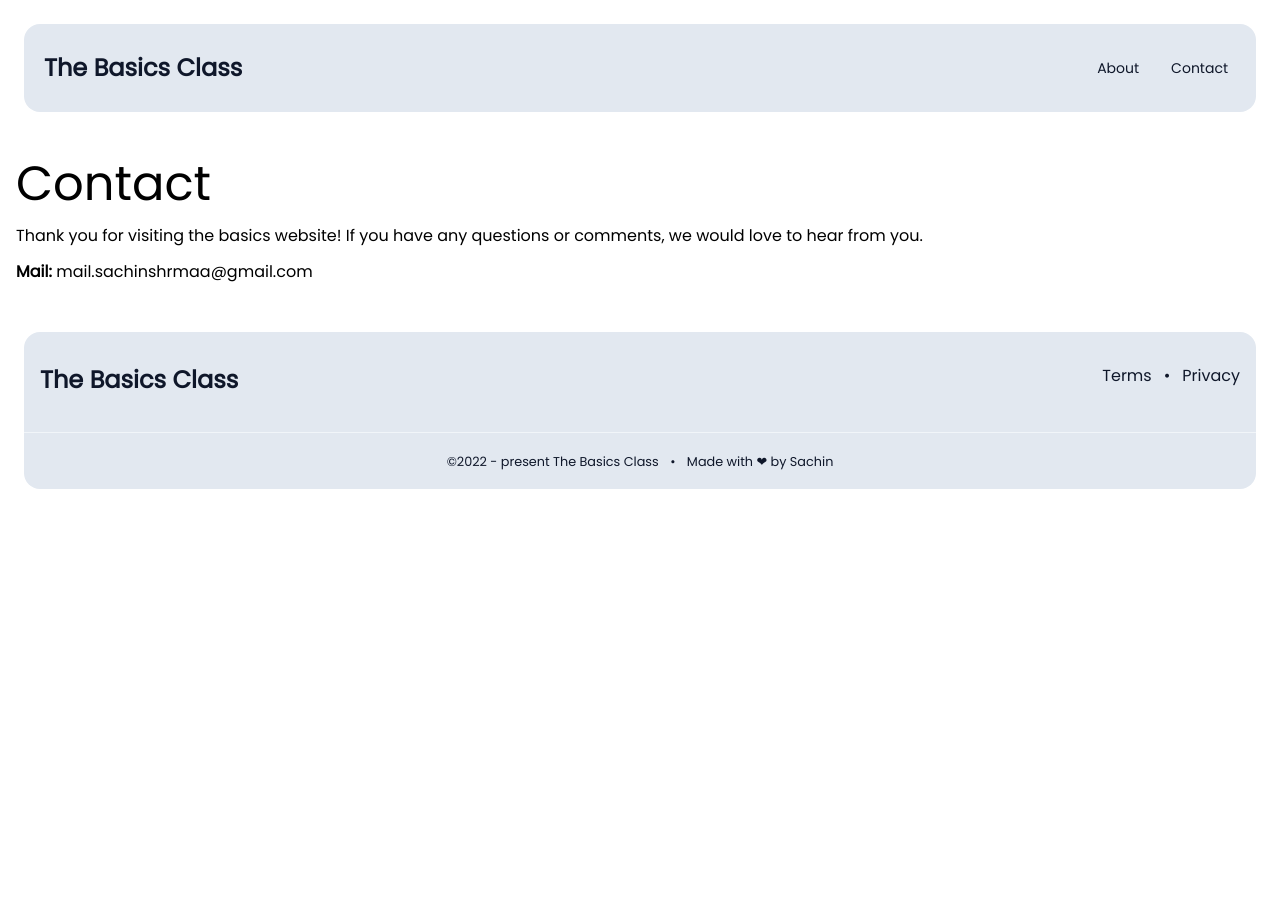
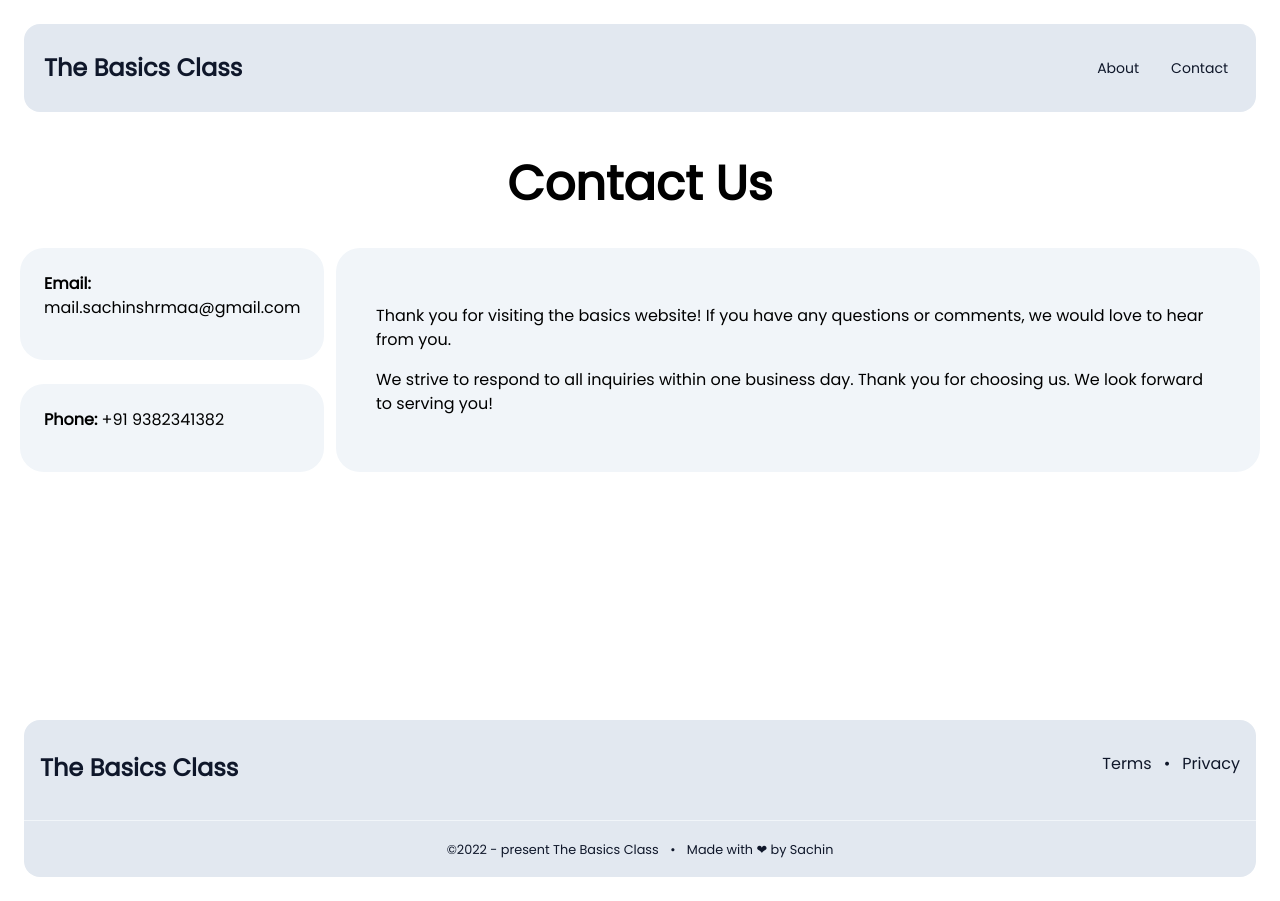
Before and after one commit to sachinshrmaa/tbc, a Next.js app: page /contact in a window 1280 px wide. Before the commit the page ends 800 px from the top, so only its background shows below. Built offline with nearby package versions, Linux system fonts and the light colour scheme.

Commit message:
style: about and contact page

```diff
--- a/app/(frontend)/about/page.jsx
+++ b/app/(frontend)/about/page.jsx
@@ -1,42 +1,87 @@
+// import React from "react";
+
+// export default function About() {
+//   return (
+//     <main className="max-w-7xl mx-auto px-4 py-6">
+//       <h1 className="text-lg md:text-5xl mb-4 font-normal md:font-medium">
+//         About
+//       </h1>
+
+
+//       <h1 className="text-lg md:text-5xl my-5 font-normal md:font-medium">
+//         Sachin Sharma
+//       </h1>
+//       <p className="my-3">
+//         Sachin is currently working as an Intern for a Cloud-based startup
+//         company, where he focuses on works related to frontend development.
+//       </p>
+//       <p className="my-3">
+//         He&apos;s also pursuing his Bachelor&apos;s degree in Computer Engineering
+//         from SIST (Sikkim Institute of Science and Technology).
+//       </p>
+//       <p className="my-3">
+//         Previously, he also completed his Diploma in Computer Engineering with a
+//         distinction grade. Apart from studies and work, he actively builds and
+//         contributes to open-source projects on GitHub.
+//       </p>
+//     </main>
+//   );
+// }
+
 import React from "react";
 
 export default function About() {
   return (
-    <main className="max-w-7xl mx-auto px-4 py-6">
-      <h1 className="text-lg md:text-5xl mb-4 font-normal md:font-medium">
+    <div className="max-w-7xl mx-auto px-5 py-6 min-h-[70vh]">
+      <h1 className="text-3xl md:text-5xl mb-5 md:mb-10 font-normal md:font-bold text-center">
         About
       </h1>
+
+
+      <section className="rounded-3xl md:mb-12">
+        <div className="grid grid-cols-1 md:grid-cols-2 gap-6">
+          <div className="rounded-2xl p-6 md:p-12 bg-slate-100">
+            <h1 className="text-xl md:text-3xl md:mb-5 font-semibold mb-2">
+              TBC
+            </h1>
             <p className="my-3">
-        The Basics Class or TBC is an initiative by Sachin Sharma to personally
-        teach students in the field of Software Engineering.
+              The Basics Class or TBC is an initiative by Sachin Sharma to
+              personally teach students in the field of Software Engineering.
             </p>
             <p className="my-3">
-        Sachin strongly believes that programming skills should be taught in a
-        live manner and by building real-world projects rather than just
-        understanding the syntax and the concepts.
+              Sachin strongly believes that programming skills should be taught
+              in a live manner and by building real-world projects rather than
+              just understanding the syntax and the concepts.
             </p>
             <p className="mb-5">
-        All the courses and workshops are a series of live cohorts, focusing
-        more on building projects and Open source contributions and you get to
-        interact with the instructor whenever you get stuck.
+              All the courses and workshops are a series of live cohorts,
+              focusing more on building projects and Open source contributions
+              and you get to interact with the instructor whenever you get
+              stuck.
             </p>
-
-      <h1 className="text-lg md:text-5xl my-5 font-normal md:font-medium">
-        Sachin Sharma
+          </div>
+          <div className="rounded-2xl p-6 md:p-12 bg-slate-100">
+            <h1 className="text-xl md:text-3xl md:mb-5 font-semibold mb-2">
+              About Sachin
             </h1>
             <p className="my-3">
               Sachin is currently working as an Intern for a Cloud-based startup
-        company, where he focuses on works related to frontend development.
+              company, where he focuses on works related to frontend
+              development.
             </p>
             <p className="my-3">
-        He&apos;s also pursuing his Bachelor&apos;s degree in Computer Engineering
-        from SIST (Sikkim Institute of Science and Technology).
+              He&apos;s also pursuing his Bachelor&apos;s degree in Computer
+              Engineering from SIST (Sikkim Institute of Science and
+              Technology).
             </p>
             <p className="my-3">
-        Previously, he also completed his Diploma in Computer Engineering with a
-        distinction grade. Apart from studies and work, he actively builds and
-        contributes to open-source projects on GitHub.
+              Previously, he also completed his Diploma in Computer Engineering
+              with a distinction grade. Apart from studies and work, he actively
+              builds and contributes to open-source projects on GitHub.
             </p>
-    </main>
+          </div>
+        </div>
+      </section>
+    </div>
   );
 }
--- a/app/(frontend)/contact/page.jsx
+++ b/app/(frontend)/contact/page.jsx
@@ -2,17 +2,36 @@ import React from "react";
 
 export default function Contact() {
   return (
-    <main className="max-w-7xl mx-auto px-4 py-6">
-      <h1 className="text-lg md:text-5xl mb-4 font-normal md:font-medium">
-        Contact
+    <div className="max-w-7xl mx-auto px-5 py-6 min-h-[70vh]">
+      <h1 className="text-3xl md:text-5xl mb-6 md:mb-10 font-normal md:font-bold text-center">
+        Contact Us
       </h1>
-      <p className="my-3">
-        Thank you for visiting the basics website! If you have any questions or
-        comments, we would love to hear from you.
-      </p>
-      <p>
-        <b>Mail:</b> mail.sachinshrmaa@gmail.com
-      </p>
-    </main>
+
+      <div className="grid grid-cols-1 md:grid-cols-4 md:gap-6">
+        <div className="col-span-1 rounded-3xl grid gap-6 mb-6 md:mb-0">
+          <div className="bg-slate-100 rounded-3xl p-6">
+            <p>
+              <b>Email: </b>mail.sachinshrmaa@gmail.com
+            </p>
+          </div>
+          <div className="bg-slate-100 rounded-3xl p-6">
+            <p>
+              <b>Phone: </b>+91 9382341382
+            </p>
+          </div>
+        </div>
+        <div className="col-span-3 rounded-3xl bg-slate-100 p-10">
+          <p className="my-4">
+            Thank you for visiting the basics website! If you have any questions
+            or comments, we would love to hear from you.
+          </p>
+
+          <p className="my-4">
+            We strive to respond to all inquiries within one business day. Thank
+            you for choosing us. We look forward to serving you!
+          </p>
+        </div>
+      </div>
+    </div>
   );
 }
```
Lines whose indentation alone changed are shown as unchanged.
